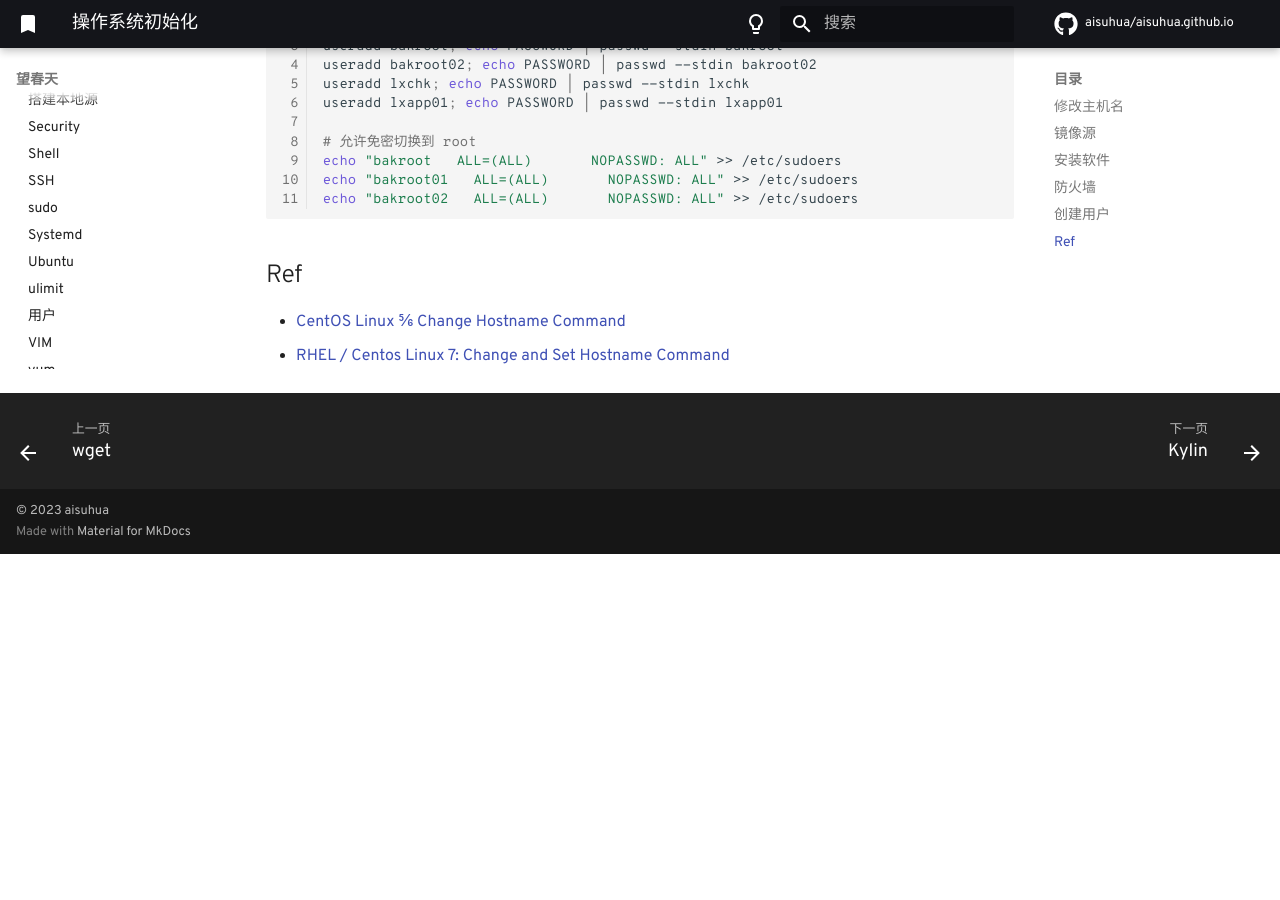
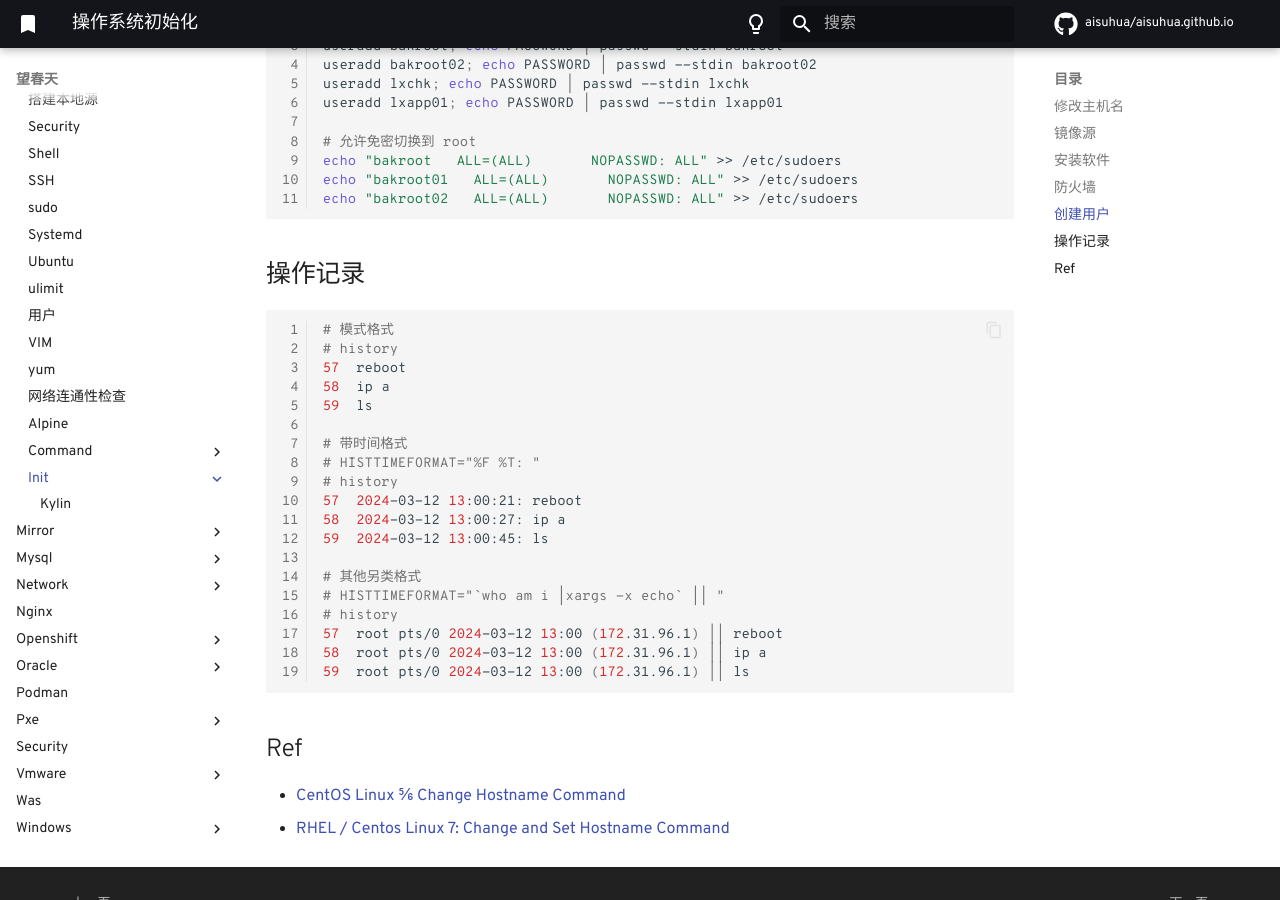
Before and after one commit to aisuhua/aisuhua.github.io, an MkDocs documentation site: the page built from docs/linux/init/README.md, in a window 1280 px wide and 900 px high, scrolled down 2022 px. Built offline with MkDocs 1.6.1 and Material for MkDocs 9.7.7, drawn with Linux system fonts in a browser that asks for light colours; comment, search, counter and statistics services are not loaded; before the commit the page ends 2576 px from its top, so only the background shows below that.

Commit message:
README.md

````diff
--- a/docs/linux/init/README.md
+++ b/docs/linux/init/README.md
@@ -106,6 +106,29 @@ echo "bakroot01   ALL=(ALL)       NOPASSWD: ALL" >> /etc/sudoers
 echo "bakroot02   ALL=(ALL)       NOPASSWD: ALL" >> /etc/sudoers
 ```
 
+## 操作记录
+
+```sh
+# 模式格式
+# history
+57  reboot
+58  ip a
+59  ls
+
+# 带时间格式
+# HISTTIMEFORMAT="%F %T: "
+# history
+57  2024-03-12 13:00:21: reboot
+58  2024-03-12 13:00:27: ip a
+59  2024-03-12 13:00:45: ls
+
+# 其他另类格式
+# HISTTIMEFORMAT="`who am i |xargs -x echo` || "
+# history
+57  root pts/0 2024-03-12 13:00 (172.31.96.1) || reboot
+58  root pts/0 2024-03-12 13:00 (172.31.96.1) || ip a
+59  root pts/0 2024-03-12 13:00 (172.31.96.1) || ls
+```
 
 
 ## Ref
````
Also changed, not shown: docs/linux/history.md (added, +16 -0 lines).
